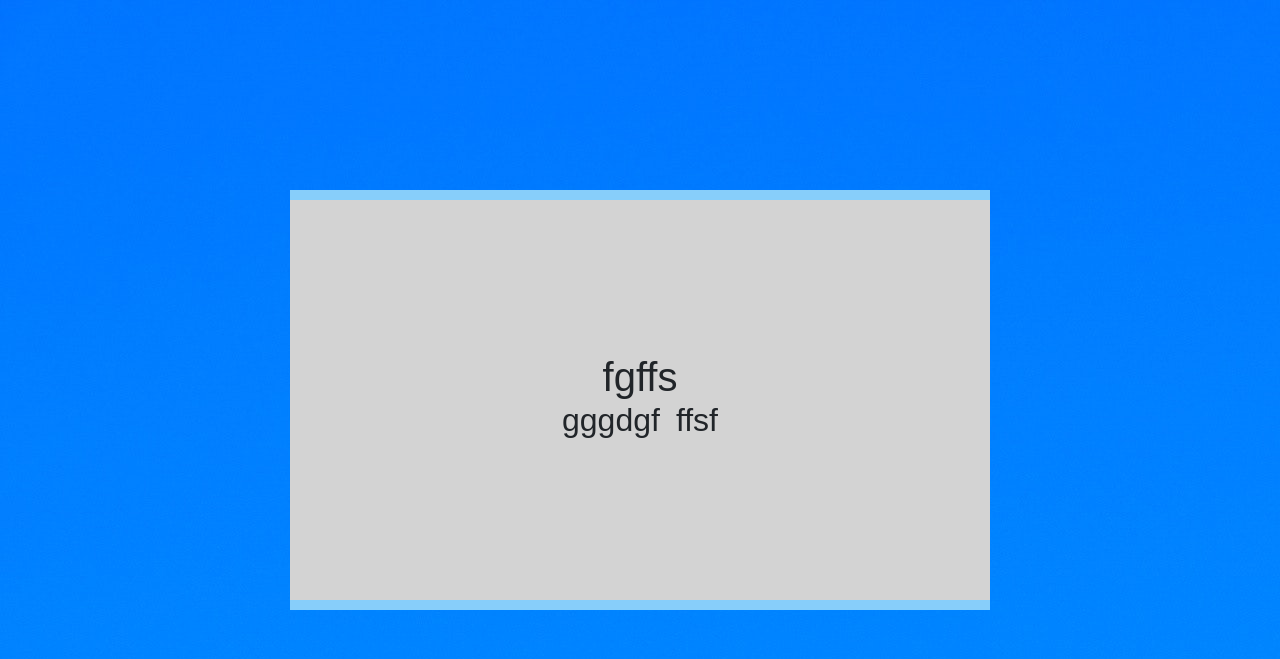
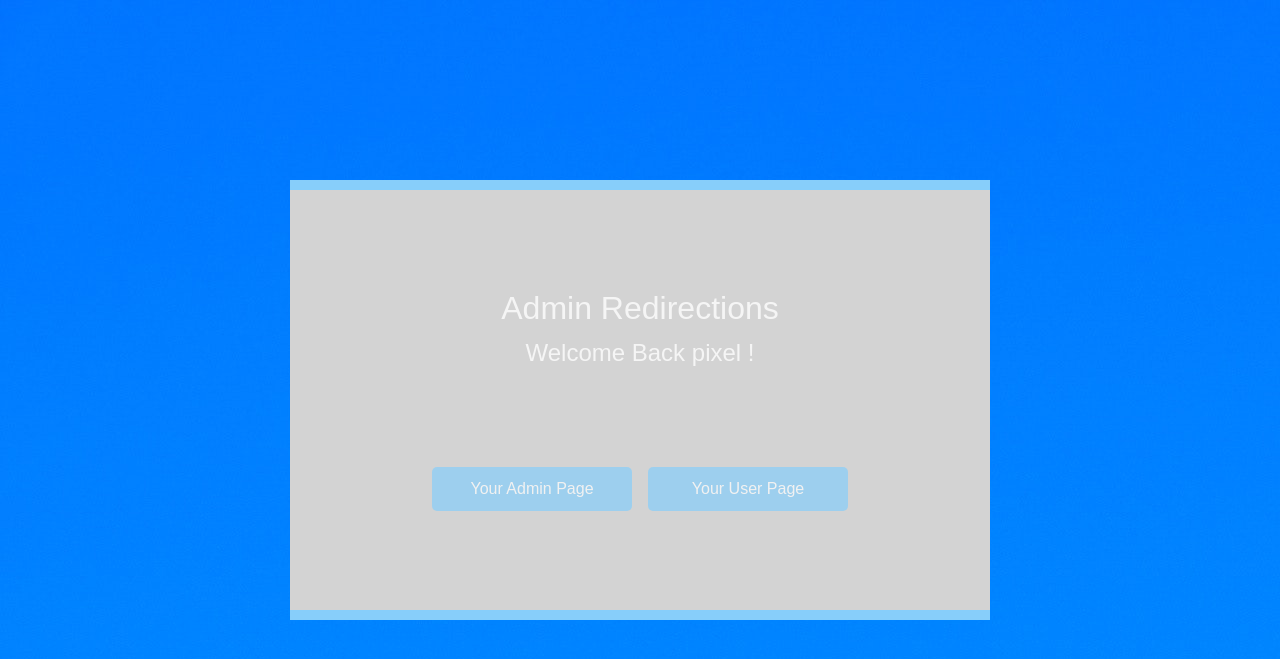
Before and after one commit to Pixelmidou/WSYM, a PHP site: page /admin_redirections.php in a window 1280 px wide. Shown: the top 659 px of the page. Run offline with PHP 8.4, Linux system fonts and the light colour scheme; a user stored in the database is signed in.

Commit message:
admin_redirections_work

```diff
--- a/admin_redirections.php
+++ b/admin_redirections.php
@@ -1,9 +1,13 @@
+<?php
+session_start();
+$admin_username = $_SESSION['admin_username'];
+$_SESSION['user_username'] = $admin_username;
+?>
 <!DOCTYPE html>
 <html lang="en">
 <head>
     <meta charset="UTF-8">
     <meta name="viewport" content="width=device-width, initial-scale=1.0">
-    <!-- <meta http-equiv="refresh" content="4; url=index.html"> -->
     <title>WSYM Banking</title>
     <link rel="shortcut icon" href="./data/favicon.ico" type="image/x-icon">
     <link href="https://fonts.googleapis.com/css2?family=Nunito:wght@300&family=Open+Sans+Condensed:wght@300&display=swap" rel="stylesheet">
@@ -12,16 +16,50 @@
 </head>
 <body>
     <style>
-
+        .container2 {
+            all: unset;
+        }
+        .container2 {
+            background-color: lightgray;
+            width: 700px;
+            height: 420px;
+            border-top: 10px solid #87cefa;
+            border-bottom: 10px solid #87cefa;
+            display: flex;
+            flex-direction: column;
+            align-items: center;
+        }
+        .but {
+            width: 200px;
+            margin-bottom: auto;
+            padding: 10px;
+            border-radius: 5px;
+            background-color: lightskyblue;
+            transition: all 0.2s ease-in-out;
+            cursor: pointer;
+            border: none;
+            outline: none;
+            color: white;
+            opacity: 0.7;
+        }
+        .but:hover {
+            opacity: 1;
+        }
+        h2,h4 {
+            color: whitesmoke;
+        }
     </style>
     <div class="container1">
         <div class="container2">
-            <div class="text-center d-flex flex-column">
-                <h1 class="mb-auto">fgffs</h1>
-                <div class="d-flex gap-3 mt-auto">
-                    <h2>gggdgf</h2>
-                    <h2>ffsf</h2>
-                </div>
+            <h2 class="mt-auto">Admin Redirections</h2>
+            <h4 class="mt-1 mb-auto">Welcome Back <?php echo $admin_username; ?> !</h4>
+            <div class="mb-auto d-flex gap-3">
+                <form method="post" action="welcome_admin.php">
+                    <input class="but" type="submit" name="adminpage" value="Your Admin Page">
+                </form>
+                <form method="post" action="welcome.php">
+                    <input class="but" type="submit" name="userpage" value="Your User Page">
+                </form>
             </div>
         </div>
     </div>
--- a/login.php
+++ b/login.php
@@ -19,7 +19,7 @@ if ($con->connect_error) {
             while ($row_admin = mysqli_fetch_array($admin_query, MYSQLI_ASSOC)) {
                 if (password_verify($password,$row_admin['pass'])) {
                     $_SESSION['admin_username'] = $username;
-                    header("Location: welcome_admin.php");
+                    header("Location: admin_redirections.php");
                     exit;
                 } else { ?>
                     <!DOCTYPE html>
@@ -48,7 +48,7 @@ if ($con->connect_error) {
         } else if (mysqli_num_rows($user_query) > 0) {
             while ($row_user = mysqli_fetch_array($user_query, MYSQLI_ASSOC)) {
                 if (password_verify($password,$row_user['pass'])) {
-                    $_SESSION['username'] = $username;
+                    $_SESSION['user_username'] = $username;
                     header("Location: welcome.php");
                     exit;
                 } else { ?>
--- a/welcome_admin.php
+++ b/welcome_admin.php
@@ -410,6 +410,7 @@ if ($con->connect_error) {
         <li><label for="file" class="dropdown-item">Upload Your Photo
           <input class="invisible" type="file" accept="image/*" name="image" id="file" onchange="loadFile(event)" value="Upload Your Photo" style="width: 0;">
         </label></li>
+        <li><a href="admin_redirections.php" class="dropdown-item">Go Back to Redirections</a></li>
         <li><form method="post"><input class="dropdown-item" name="logout" type="submit" value="Sign Out"></form></li>
       </ul>
     </div>
```
Also changed, not shown: welcome.php (+21 -12 lines).
